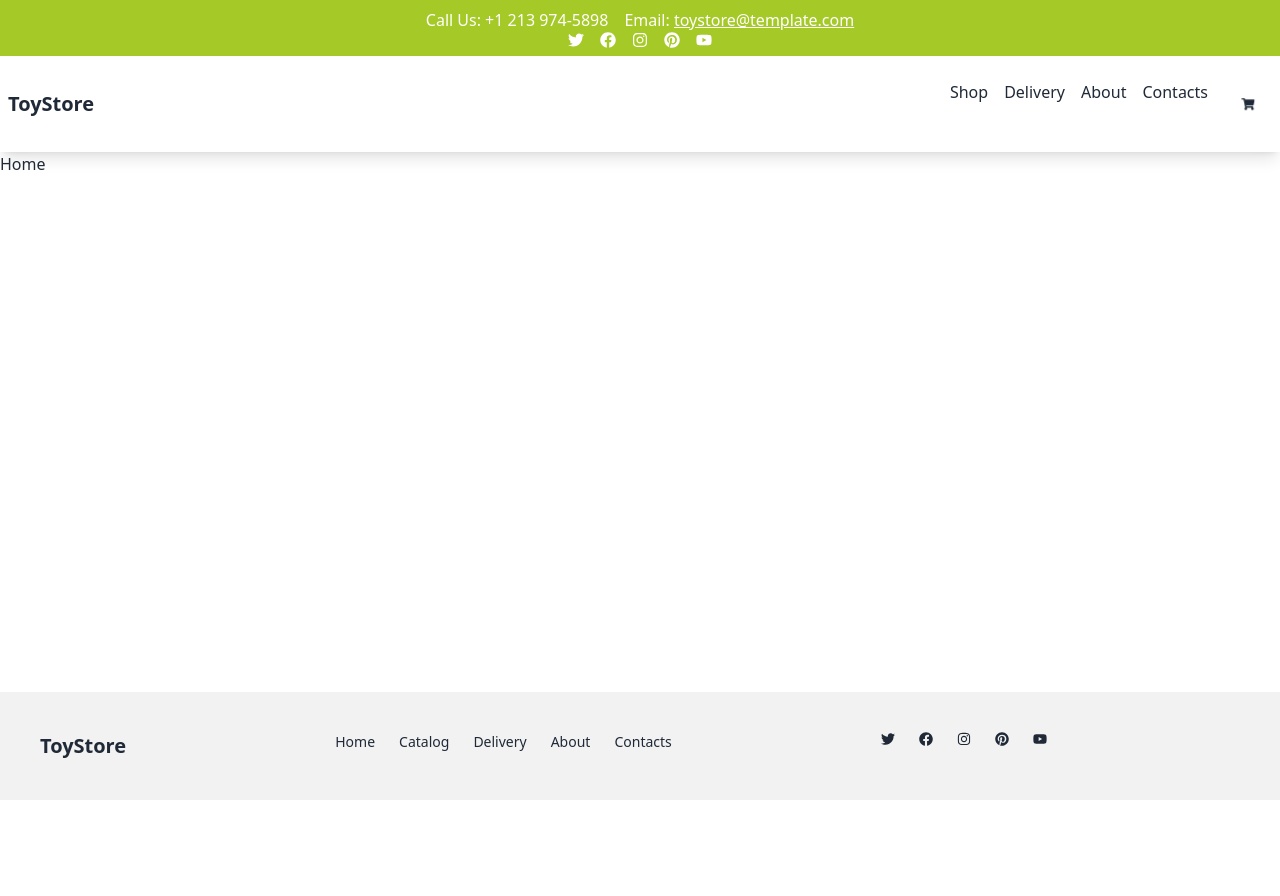
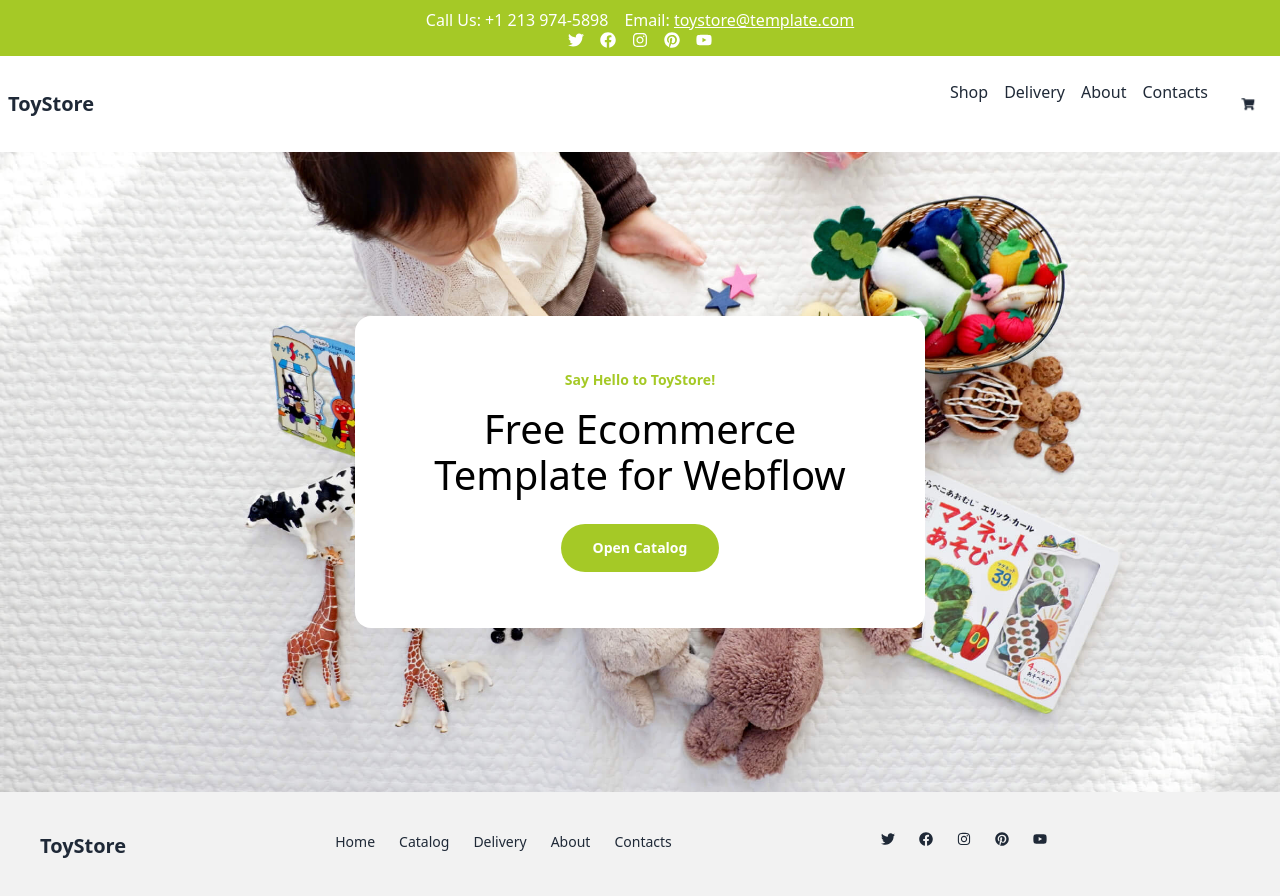
Before and after one commit to ToyTreasures/toy-treasures-frontend, a React (Vite) app: page / in a window 1280 px wide. Shown: the top 896 px of the page. Before the commit the page ends 800 px from the top, so only its background shows below. Built offline with nearby package versions, Linux system fonts and the light colour scheme.

Commit message:
feat(HeroSection): add HeroSection component to homepage component

```diff
--- a/src/pages/Home.jsx
+++ b/src/pages/Home.jsx
@@ -1,9 +1,12 @@
-import React from 'react'
+import React from "react";
+import HeroSection from "../Layouts/HomeLayouts/HomeComponents/HeroSection";
 
 const Home = () => {
   return (
-    <div>Home</div>
-  )
-}
+    <div className="w-full">
+      <HeroSection />
+    </div>
+  );
+};
 
-export default Home
+export default Home;
```
